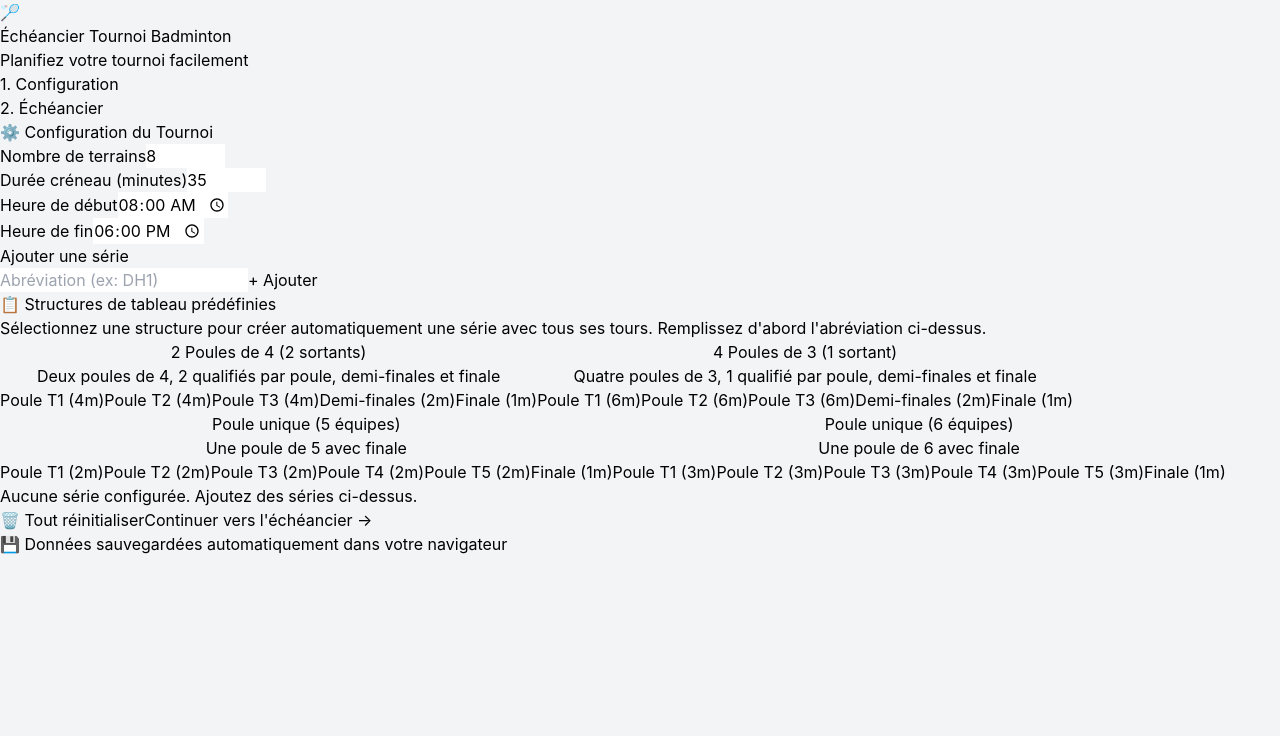
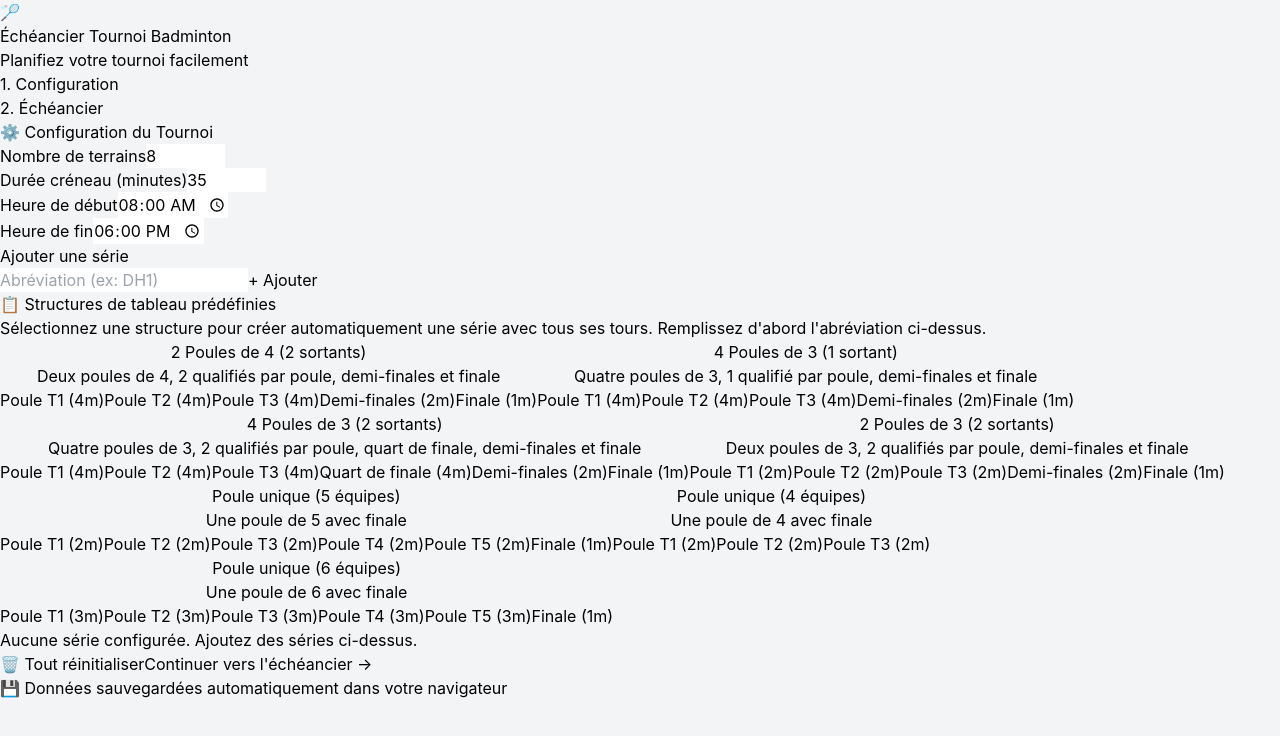
Before and after one commit to alexisKlam/echeancier, a React (Vite) app: page / in a window 1280 px wide. Shown: the top 736 px of the page. Built offline with nearby package versions, Linux system fonts and the light colour scheme; the HTML template or start-up script is replaced by a standard one.

Commit message:
Add color selector

```diff
--- a/src/components/ConfigPhase.tsx
+++ b/src/components/ConfigPhase.tsx
@@ -31,9 +31,34 @@ const BRACKET_TEMPLATES: BracketTemplate[] = [
     name: '4 Poules de 3 (1 sortant)',
     description: 'Quatre poules de 3, 1 qualifié par poule, demi-finales et finale',
     rounds: [
-      { label: 'Poule T1', matchCount: 6 },
-      { label: 'Poule T2', matchCount: 6 },
-      { label: 'Poule T3', matchCount: 6 },
+      { label: 'Poule T1', matchCount: 4 },
+      { label: 'Poule T2', matchCount: 4 },
+      { label: 'Poule T3', matchCount: 4 },
+      { label: 'Demi-finales', matchCount: 2 },
+      { label: 'Finale', matchCount: 1 },
+    ],
+  },
+  {
+    id: 'four-pools-3-2out',
+    name: '4 Poules de 3 (2 sortants)',
+    description: 'Quatre poules de 3, 2 qualifiés par poule, quart de finale,  demi-finales et finale',
+    rounds: [
+      { label: 'Poule T1', matchCount: 4 },
+      { label: 'Poule T2', matchCount: 4 },
+      { label: 'Poule T3', matchCount: 4 },
+      { label: 'Quart de finale', matchCount: 4 },
+      { label: 'Demi-finales', matchCount: 2 },
+      { label: 'Finale', matchCount: 1 },
+    ],
+  },
+  {
+    id: 'two-pools-3-2out',
+    name: '2 Poules de 3 (2 sortants)',
+    description: 'Deux poules de 3, 2 qualifiés par poule,   demi-finales et finale',
+    rounds: [
+      { label: 'Poule T1', matchCount: 2 },
+      { label: 'Poule T2', matchCount: 2 },
+      { label: 'Poule T3', matchCount: 2 },
       { label: 'Demi-finales', matchCount: 2 },
       { label: 'Finale', matchCount: 1 },
     ],
@@ -49,6 +74,16 @@ const BRACKET_TEMPLATES: BracketTemplate[] = [
       { label: 'Poule T4', matchCount: 2 },
       { label: 'Poule T5', matchCount: 2 },
       { label: 'Finale', matchCount: 1 },
+    ],
+  },
+  {
+    id: 'single-pool-4',
+    name: 'Poule unique (4 équipes)',
+    description: 'Une poule de 4 avec finale',
+    rounds: [
+      { label: 'Poule T1', matchCount: 2 },
+      { label: 'Poule T2', matchCount: 2 },
+      { label: 'Poule T3', matchCount: 2 }
     ],
   },
   {
@@ -292,6 +327,15 @@ export const ConfigPhase: React.FC = () => {
                 >
                   <div className="flex items-center gap-3">
                     <input
+                      type="color"
+                      value={s.color}
+                      onChange={(e) =>
+                        updateSeries(s.id, { color: e.target.value })
+                      }
+                      className="w-8 h-8 p-0 border-none rounded cursor-pointer bg-transparent"
+                      title="Choisir une couleur"
+                    />
+                    <input
                       type="text"
                       value={s.shortName}
                       onChange={(e) =>
@@ -376,6 +420,7 @@ export const ConfigPhase: React.FC = () => {
                   <div className="mt-2 flex gap-1">
                     {[
                       { label: 'Poule', matches: 6 },
+                      { label: 'Quart', matches: 4 },
                       { label: 'Demi', matches: 2 },
                       { label: 'Finale', matches: 1 },
                     ].map((template) => (
--- a/src/store.ts
+++ b/src/store.ts
@@ -18,7 +18,7 @@ interface TournamentStore extends TournamentState {
   // Series actions
   addSeries: (name: string, shortName: string) => void;
   removeSeries: (id: string) => void;
-  updateSeries: (id: string, updates: Partial<Omit<Series, 'id' | 'color'>>) => void;
+  updateSeries: (id: string, updates: Partial<Omit<Series, 'id'>>) => void;
 
   // Round actions
   addRound: (seriesId: string, matchCount: number, label: string) => void;
@@ -84,22 +84,12 @@ export const useTournamentStore = create<TournamentStore>()(
             color: generateSeriesColor(newIndex, newIndex + 1),
             rounds: [],
           };
-          // Regenerate colors for all series
-          const updatedSeries = [...state.series, newSeries].map((s, i, arr) => ({
-            ...s,
-            color: generateSeriesColor(i, arr.length),
-          }));
-          return { series: updatedSeries };
+          return { series: [...state.series, newSeries] };
         }),
 
       removeSeries: (id) =>
         set((state) => {
           const filteredSeries = state.series.filter((s) => s.id !== id);
-          // Regenerate colors
-          const updatedSeries = filteredSeries.map((s, i, arr) => ({
-            ...s,
-            color: generateSeriesColor(i, arr.length),
-          }));
           // Remove scheduled rounds for this series
           const seriesRoundIds = state.series
             .find((s) => s.id === id)
@@ -107,7 +97,7 @@ export const useTournamentStore = create<TournamentStore>()(
           const filteredSchedule = state.schedule.filter(
             (sr) => !seriesRoundIds.includes(sr.roundId)
           );
-          return { series: updatedSeries, schedule: filteredSchedule };
+          return { series: filteredSeries, schedule: filteredSchedule };
         }),
 
       updateSeries: (id, updates) =>
--- a/src/types.ts
+++ b/src/types.ts
@@ -55,12 +55,34 @@ export function generateSeriesColor(index: number, total: number): string {
 
 // Get contrasting text color
 export function getContrastColor(bgColor: string): string {
-  // For HSL colors, check lightness
+  // HSL colors generated by the app
   const match = bgColor.match(/hsl\(\s*(\d+),\s*(\d+)%,\s*(\d+)%\)/);
   if (match) {
     const lightness = parseInt(match[3]);
     return lightness > 50 ? '#000000' : '#ffffff';
   }
+
+  // Hex colors selected from the color input (#RRGGBB)
+  const hex = bgColor.trim().match(/^#([0-9a-fA-F]{6})$/);
+  if (hex) {
+    const value = hex[1];
+    const r = parseInt(value.slice(0, 2), 16);
+    const g = parseInt(value.slice(2, 4), 16);
+    const b = parseInt(value.slice(4, 6), 16);
+    const luminance = (0.299 * r + 0.587 * g + 0.114 * b) / 255;
+    return luminance > 0.6 ? '#000000' : '#ffffff';
+  }
+
+  // Basic rgb(...) support if used in future updates
+  const rgb = bgColor.trim().match(/^rgb\(\s*(\d+)\s*,\s*(\d+)\s*,\s*(\d+)\s*\)$/);
+  if (rgb) {
+    const r = Math.min(255, parseInt(rgb[1], 10));
+    const g = Math.min(255, parseInt(rgb[2], 10));
+    const b = Math.min(255, parseInt(rgb[3], 10));
+    const luminance = (0.299 * r + 0.587 * g + 0.114 * b) / 255;
+    return luminance > 0.6 ? '#000000' : '#ffffff';
+  }
+
   return '#ffffff';
 }
 
```
